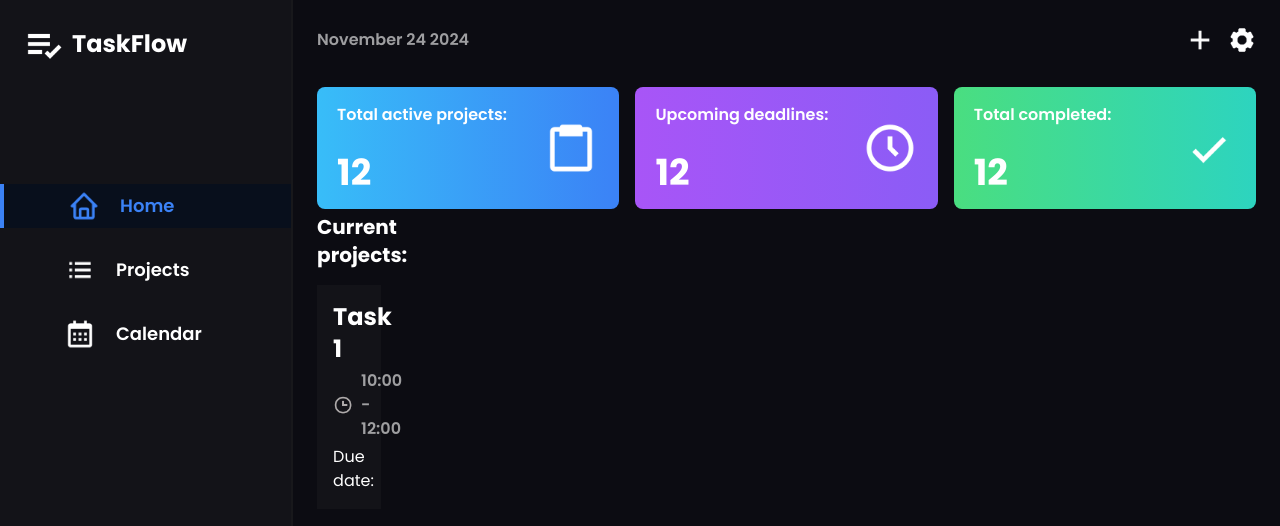
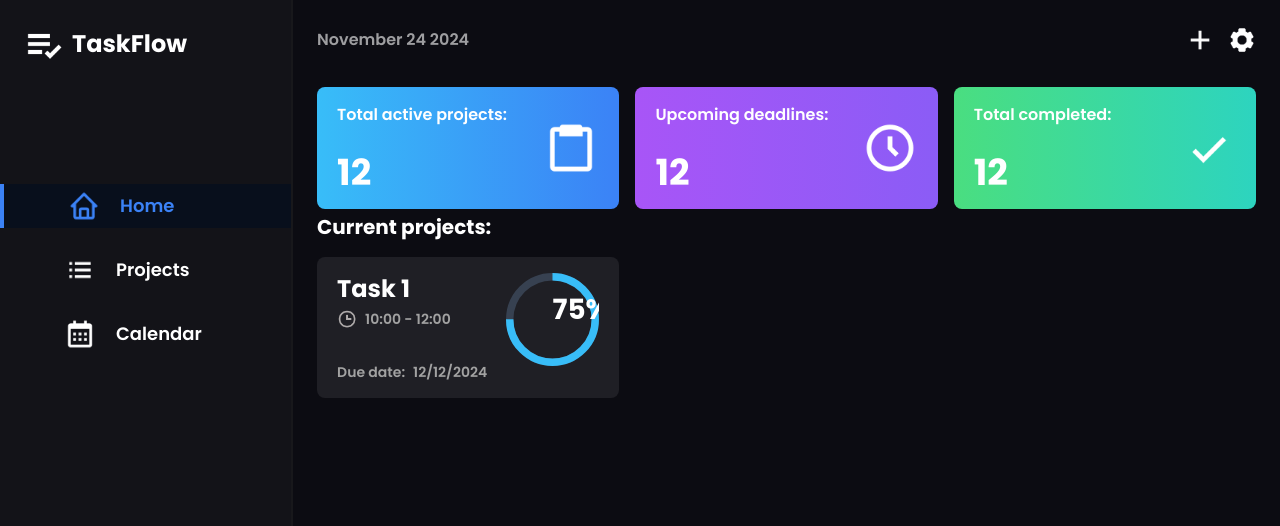
Before and after one commit to N4EXM/project_management_app, a React (Vite) app: page /Home in a window 1280 px wide. Shown: the top 526 px of the page. Built offline with nearby package versions, Linux system fonts and the light colour scheme.

Commit message:
still working on the CurrentProjectCard

```diff
--- a/src/components/CurrentProjectCard.jsx
+++ b/src/components/CurrentProjectCard.jsx
@@ -1,21 +1,34 @@
 import React from 'react'
-import { CircularProgressbar } from 'react-circular-progressbar'
+import { CircularProgressbar, buildStyles  } from 'react-circular-progressbar'
 import ClockFadedIcon from '../assets/ClockFadedIcon.png'
 
 const CurrentProjectCard = ({ProjectName, PercentCompleted, DueDate, StartTime, EndTime}) => {
   return (
-    <div className='flex flex-row items-center justify-between w-full p-4 bg-secondaryBackground'>
+    <div className='flex flex-row items-center justify-between w-full h-full p-4 px-5 rounded-lg bg-tertiary'>
 
-      <div>
+      <div className='flex flex-col items-start justify-between w-full h-full gap-5'>
         <div className='flex flex-col items-start justify-start gap-1'>
           <p className='text-2xl font-bold'>{ProjectName}</p>
           <div className='flex flex-row items-center justify-start gap-2'>
             <img className='w-5 h-5' src={ClockFadedIcon}/>
-            <p className='font-semibold opacity-60'>{StartTime} - {EndTime}</p>
+            <p className='text-sm font-semibold text-darkText'>{StartTime} - {EndTime}</p>
           </div>
-          <p>Due date: {DueDate}</p>
         </div>
+        <p className='flex flex-row gap-2 text-sm font-semibold text-darkText'>Due date: <span>{DueDate}</span></p>
 
+      </div>
+
+      <div className="h-full text-3xl font-bold w-36">
+        <CircularProgressbar
+          value={PercentCompleted} // Use the prop for dynamic values
+          text={`${PercentCompleted}%`} // Dynamic text
+          styles={buildStyles({
+            strokeWidth: 10, // Make the progress bar thicker
+            textColor: "white", // Text color
+            pathColor: "#38BDF8", // Tailwind's blue-500
+            trailColor: "#374151", // Tailwind's gray-800
+          })}
+        />
       </div>
 
     </div>
--- a/src/components/Navbar.jsx
+++ b/src/components/Navbar.jsx
@@ -25,7 +25,7 @@ const Navbar = () => {
   }
 
   return (
-    <div className='absolute bottom-0 left-0 w-full lg:w-96 lg:h-full h-max bg-secondaryBackground lg:flex lg:flex-col lg:items-start lg:col-span-3 lg:row-span-12 lg:justify-start lg:gap-24 lg:static lg:border-r-2 lg:border-r-zinc-900'>
+    <div className='fixed bottom-0 left-0 w-full lg:w-96 lg:h-full h-max bg-secondaryBackground lg:flex lg:flex-col lg:items-start lg:col-span-3 lg:row-span-12 lg:justify-start lg:gap-24 lg:static lg:border-r-2 lg:border-r-zinc-900'>
 
       <div className='flex-row items-center justify-start hidden w-full gap-1 p-5 h-max lg:flex'>
         <img className='w-12 h-12' src={logoIcon}/>
--- a/src/pages/Home.jsx
+++ b/src/pages/Home.jsx
@@ -7,13 +7,12 @@ import clipBoardIcon from '../assets/ClipboardIcon.png'
 import checkIcon from '../assets/CheckIcon.png'
 import clockIcon from '../assets/ClockIcon.png'
 import CurrentProjectCard from '../components/CurrentProjectCard'
+  const Home = () => {
+    return (
+      <div className='relative flex flex-col w-full h-full lg:h-screen lg:flex-row lg:gap-0'>
+        <Navbar />
 
-const Home = () => {
-  return (
-    <div className='flex flex-col w-full h-full lg:h-screen lg:flex-row lg:gap-0'>
-      <Navbar />
-
-      <div className='flex flex-col items-start justify-start w-full gap-6 p-4 lg:grid lg:grid-rows-12 lg:grid-cols-12 lg:gap-x-4 lg:gap-y-1 lg:p-6'>
+      <div className='flex flex-col items-start justify-start w-full gap-6 p-4 pb-20 lg:grid lg:grid-rows-12 lg:grid-cols-12 lg:gap-x-4 lg:gap-y-1 lg:p-6'>
 
         <div className='flex flex-row items-center justify-between w-full lg:col-end-13 lg:row-start-1 lg:col-start-1 '>
           <h1 className='text-base font-semibold opacity-60'>November 24 2024</h1>
@@ -50,13 +49,14 @@ const Home = () => {
           number={'12'}
         />
 
-        <div className='w-full h-full'>
-          <h1 className='mb-4 text-xl font-bold'>Current projects: </h1>
+        <div className='flex flex-col w-full h-full col-span-4 row-span-3 gap-2'>
+          <h1 className='mb-2 text-xl font-bold '>Current projects: </h1>
           <CurrentProjectCard
             ProjectName={'Task 1'}
             StartTime={'10:00'}
             EndTime={'12:00'}
-
+            DueDate={'12/12/2024'}
+            PercentCompleted={75}
 
           />
 
--- a/tailwind.config.js
+++ b/tailwind.config.js
@@ -12,6 +12,7 @@ export default {
       colors: {
         background: '#0C0C12',
         secondaryBackground: '#131318',
+        tertiary: '#1F1F25',
         textColor: '#FFFFFF',
         darkText: '#A2A2A2',
         lightblue: '#38BDF8',
```
